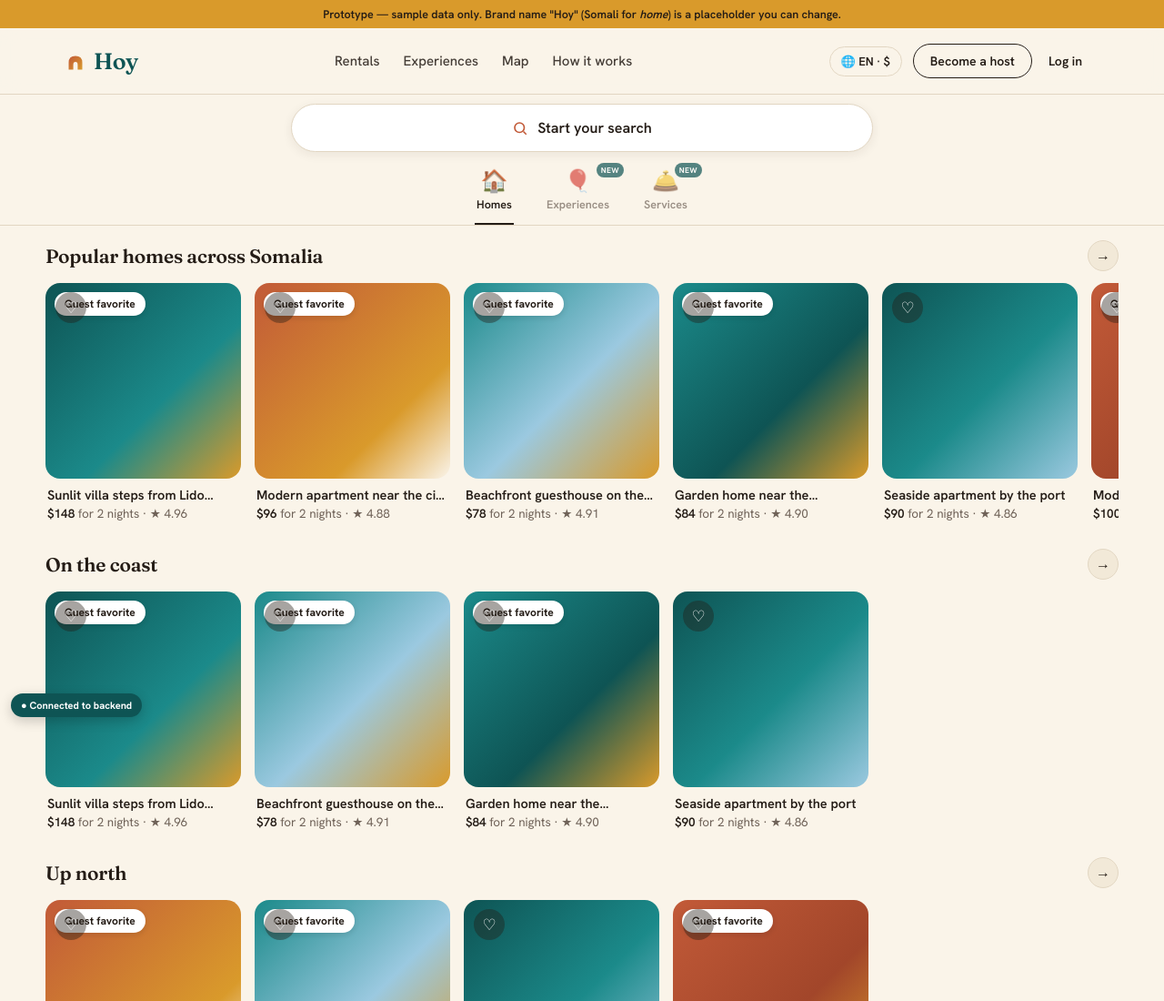
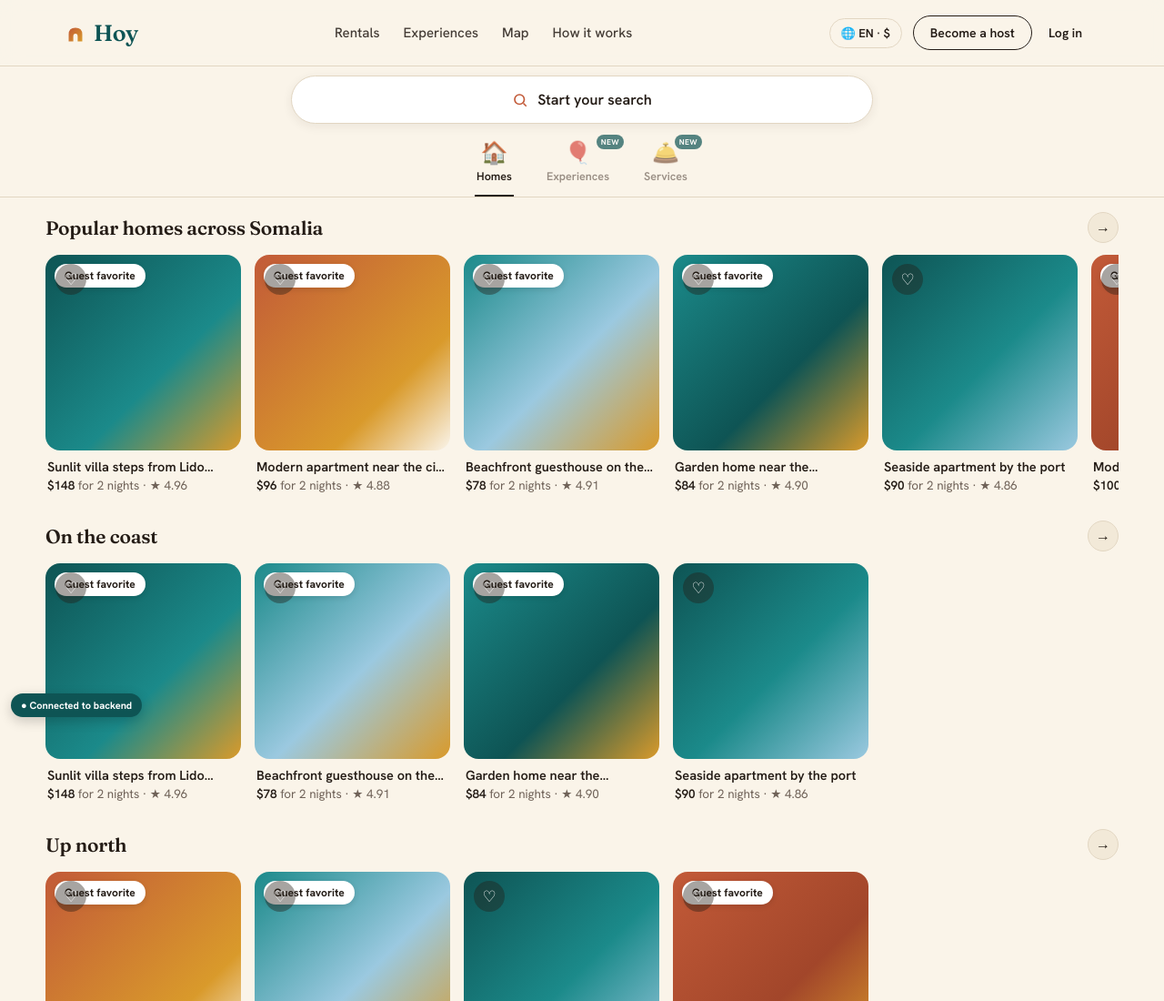
Before and after one commit to kamilsuja/HOY, a website: page public/index.html in a window 1280 px wide. Shown: the top 1100 px of the page at 91% size. Drawn offline with nearby package versions, Linux system fonts and the light colour scheme.

Commit message:
Update index.html

```diff
--- a/public/index.html
+++ b/public/index.html
@@ -546,7 +546,7 @@
 </style>
 </head>
 <body>
-<div class="note">Prototype — sample data only. Brand name "Hoy" (Somali for <em>home</em>) is a placeholder you can change.</div>
+<div class="note" style="display:none"></div>
 
 <header>
   <div class="wrap nav">
```
